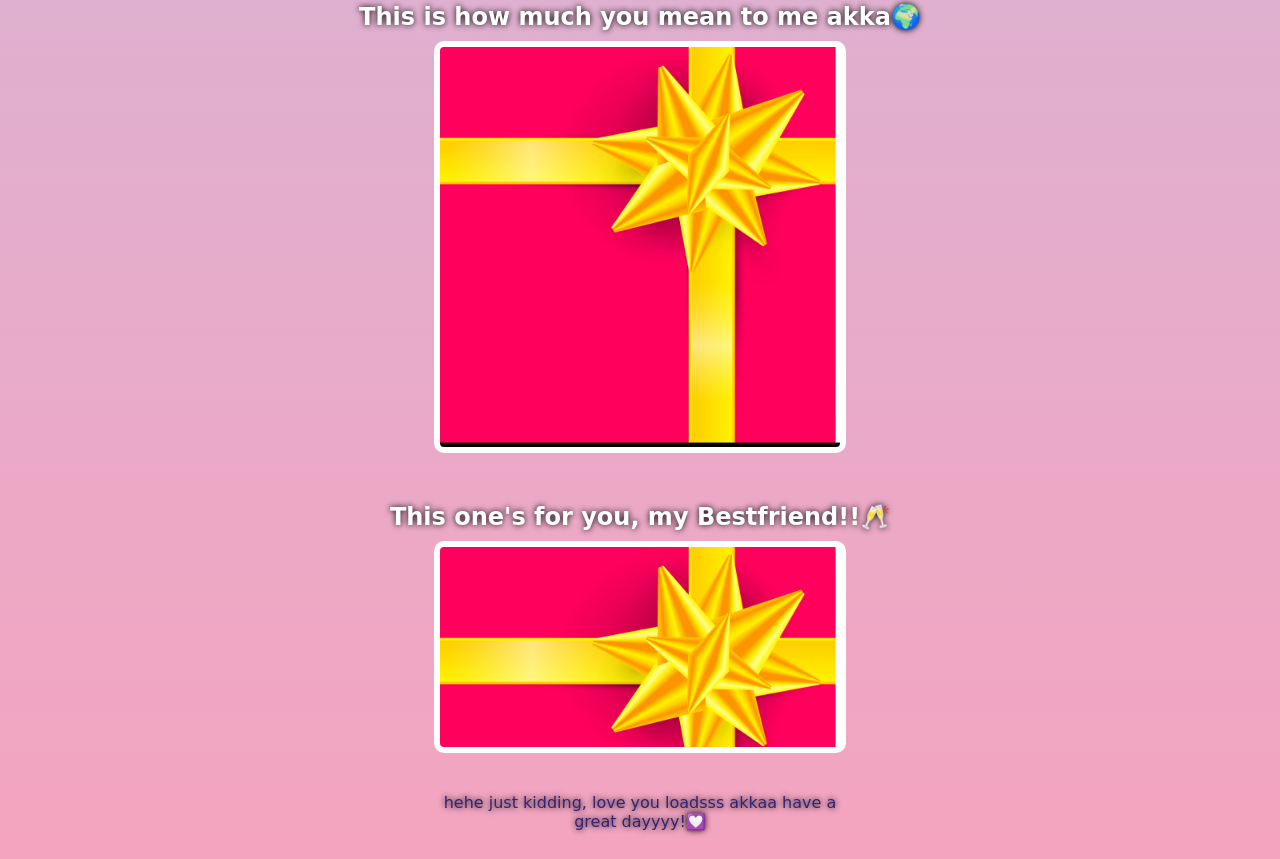
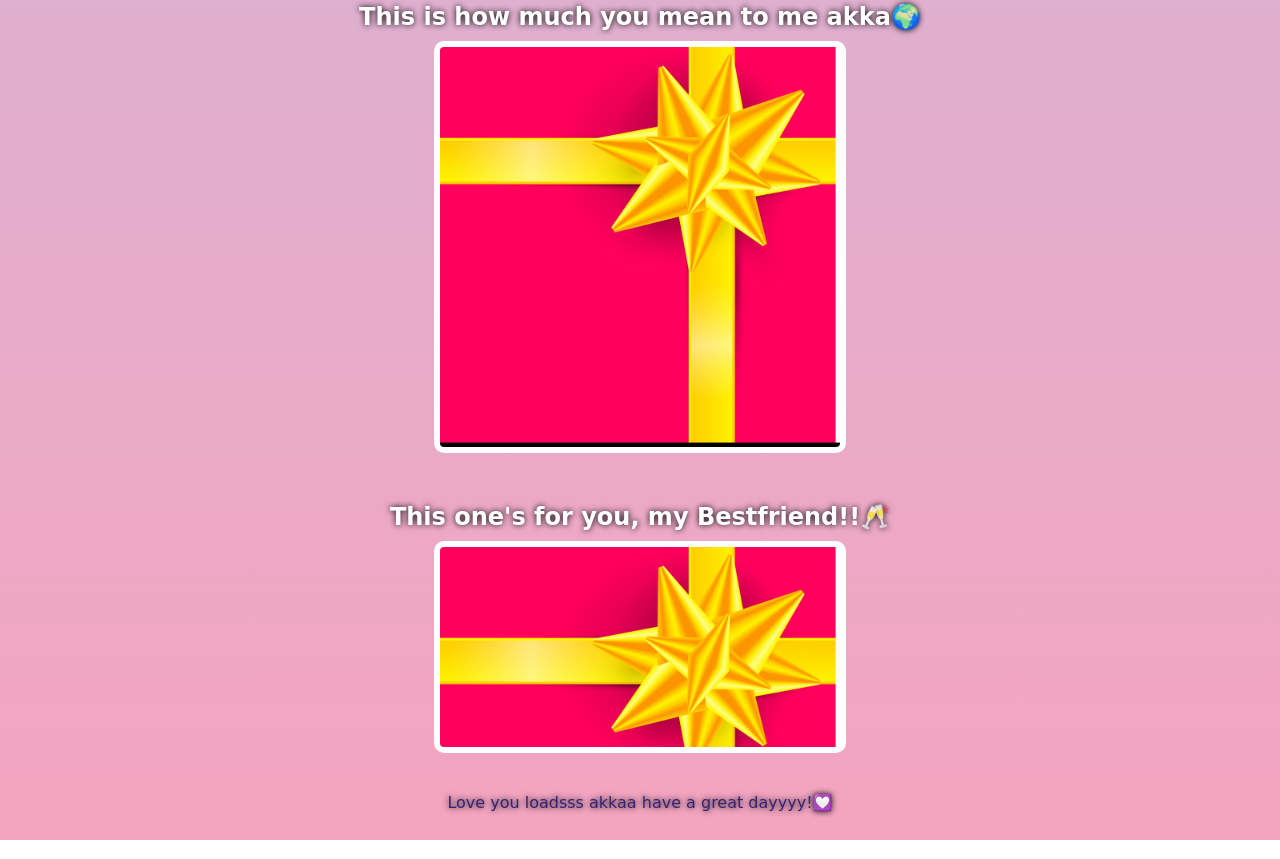
Before and after one commit to thanmaireddy-dev/birthday-site-for-akka, a plain HTML site: page index.html in a window 1280 px wide. Shown: the part 2505-3364 px from the top of the page. Drawn offline with Linux system fonts and the light colour scheme; a web font is replaced by a local one.

Commit message:
Fix HTML structure and update footer message

```diff
--- a/index.html
+++ b/index.html
@@ -40,6 +40,7 @@
         <h2 class="gift-title"> This one's for you, my Bestfriend!!🥂 </h2>
         <div class="gift-img" id="gift-img-cheers"></div>
         </div>
-        <p id="footer">hehe just kidding, love you loadsss akkaa have a great dayyyy!💟 </p>
+        <p id="footer">Love you loadsss akkaa have a great dayyyy!💟 </p>
         </div>
+
 </body>
```
